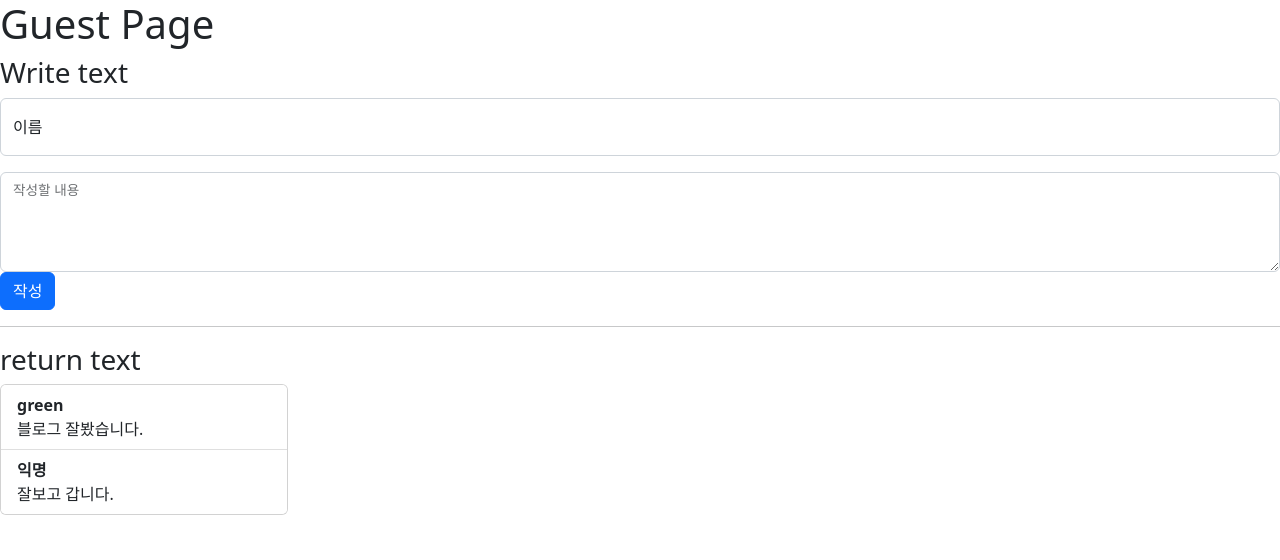
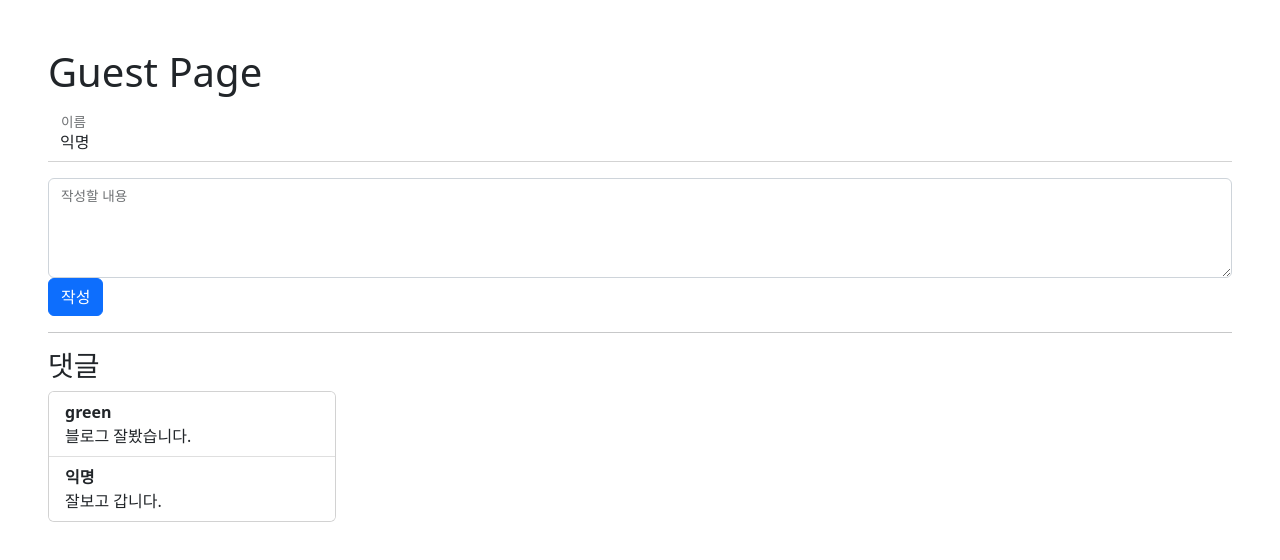
Before and after one commit to guswns951230/React_mini_project_blog, a React (Create React App) app: page /guest in a window 1280 px wide. Shown: the top 560 px of the page. Built offline with nearby package versions, Linux system fonts and the light colour scheme; no server answers.

Commit message:
GuestPage 삼항연산자 이용, login/logout 상태 추가

```diff
--- a/src/pages/Guest.jsx
+++ b/src/pages/Guest.jsx
@@ -9,24 +9,35 @@ const Guest = () => {
   const guestList = useSelector((state) => state.guest);
   const dispatch = useDispatch();
 
-  const [name, setName] = useState("");
+  // email 정보를 들고 오기위해 redux의 currentUser 들고오기
+  const currentUser = useSelector((state) => state.currentUser);
+
+  const [name, setName] = useState(currentUser ? currentUser.email : "익명");
   const [text, setText] = useState("");
 
   return (
-    <div>
+    <div className="mx-5 mt-5">
       <h1>Guest Page</h1>
-      <h3>Write text</h3>
 
+      {currentUser ? (
+        <p>{currentUser.email}</p>
+      ) : (
         <FloatingLabel controlId="floatingInput" label="이름" className="mb-3">
           <Form.Control
             type="text"
             value={name}
             placeholder="name"
+            style={{
+              border: "none",
+              borderRadius: "0",
+              borderBottom: "1px solid lightgray",
+            }}
             onChange={(e) => {
               setName(e.target.value);
             }}
           />
         </FloatingLabel>
+      )}
 
       <FloatingLabel controlId="floatingTextarea2" label="작성할 내용">
         <Form.Control
@@ -50,7 +61,7 @@ const Guest = () => {
 
       <hr />
 
-      <h3>return text</h3>
+      <h3>댓글</h3>
 
       <Card style={{ width: "18rem" }}>
         <ListGroup variant="flush">
```
Lines whose indentation alone changed are shown as unchanged.
